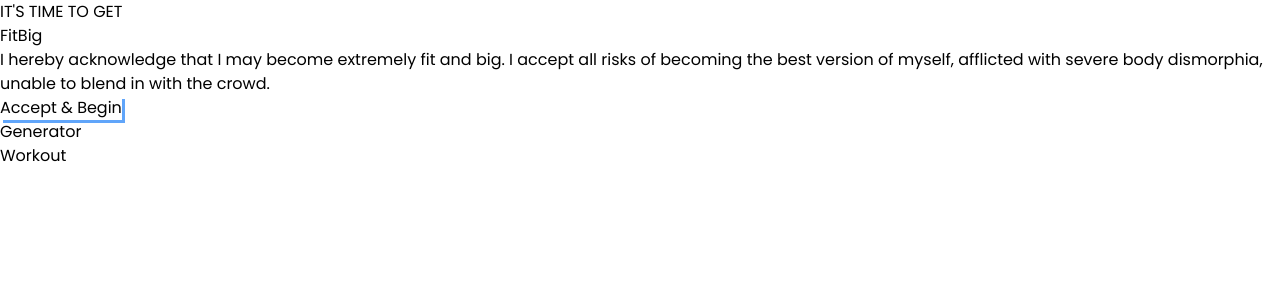
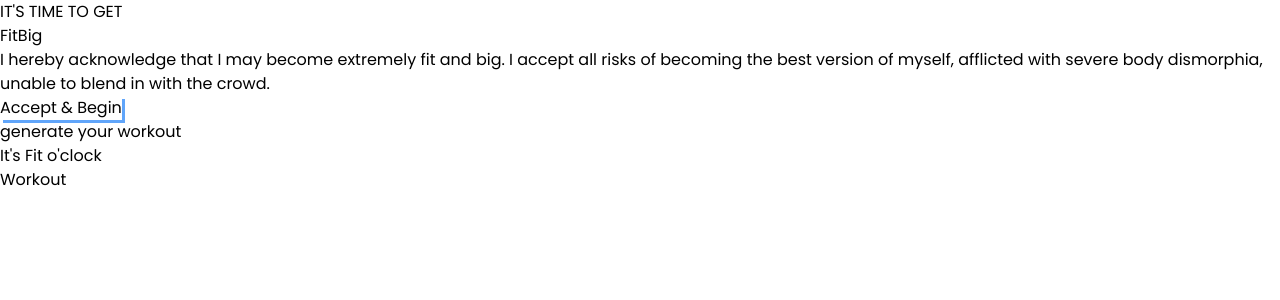
Before and after one commit to maziz07/rep-it-up, a React (Vite) app: page / in a window 1280 px wide. Shown: the top 300 px of the page. Built offline with nearby package versions, Linux system fonts and the light colour scheme.

Commit message:
created new func component

```diff
--- a/src/components/Generator.jsx
+++ b/src/components/Generator.jsx
@@ -1,7 +1,10 @@
 import React from 'react'
+import SectionWrapper from './SectionWrapper'
 
 export default function Generator() {
   return (
-    <div>Generator</div>
+    <SectionWrapper header={"generate your workout"} title={['It\'s', 'Fit', 'o\'clock']}>
+
+    </SectionWrapper>
   )
 }
--- /dev/null
+++ b/src/components/SectionWrapper.jsx
@@ -0,0 +1,16 @@
+import React from 'react'
+
+export default function SectionWrapper(props) {
+    const {children, header, title} = props
+  return (
+   <section className='min-h-screen flex flex-col gap-10'>
+        <div className='bg-slate-950 py-10 flex flex-col gap-2 justify-center
+         items-center'>
+            <p className='uppercase font-medium'>{header}</p>
+            <h2>{title[0]} <span className='uppercase text-blue-400'>{title[1]}</span> {title[2]}</h2>
+
+        </div>
+
+   </section>
+  )
+}
```
